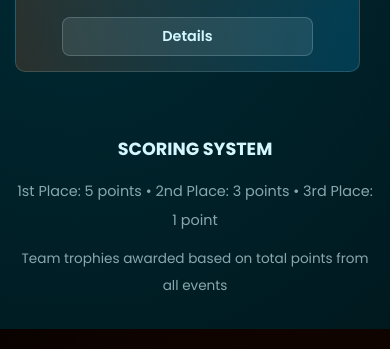
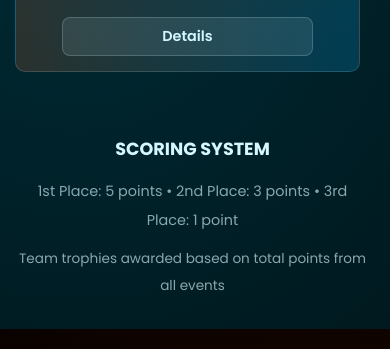
Before and after one commit to PriyanshuDev29/URJA-26, a React (Create React App) app in the folder client/: page /branch-leaderboard in a window 390 px wide. Shown: the part 1620-1969 px from the top of the page. Built offline with nearby package versions, Linux system fonts and the light colour scheme.

Commit message:
leaderboard-4

```diff
--- a/client/src/components/LeaderBoard/LeaderBoard.css
+++ b/client/src/components/LeaderBoard/LeaderBoard.css
@@ -751,4 +751,8 @@
     .list-points {
         font-size: 1.6rem;
     }
+
+    .scoring-rules {
+        margin-right: 5px;
+    }
 }
```
